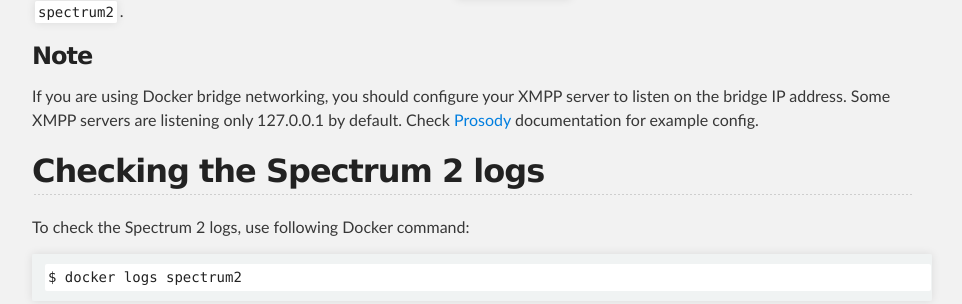
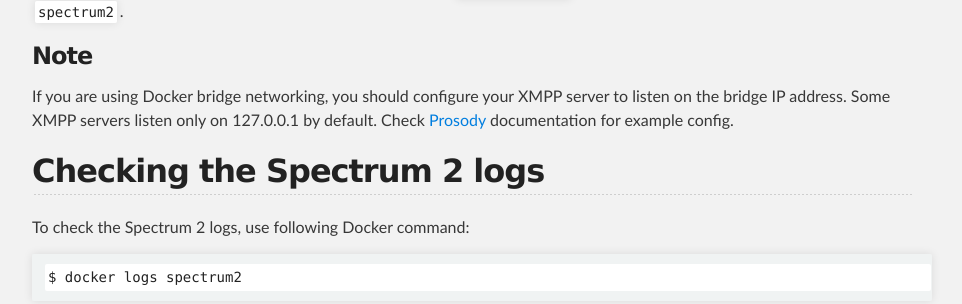
Before and after one commit to SpectrumIM/spectrum2, a Jekyll site: the page built from documentation/installation/docker.md, in a window 1280 px wide and 900 px high, scrolled down 1393 px. Shown: the part 174-478 px from the top of the window, without its empty margins (168-1130 px from the left). Built offline with Jekyll 4.4.1, drawn with Linux system fonts in a browser that asks for light colours.

Commit message:
Update docker.md

```diff
--- a/documentation/installation/docker.md
+++ b/documentation/installation/docker.md
@@ -57,7 +57,7 @@
 
 ### Note
 
-If you are using Docker bridge networking, you should configure your XMPP server to listen on the bridge IP address. Some XMPP servers are listening only 127.0.0.1 by default. Check [Prosody](https://prosody.im/doc/components) documentation for example config.
+If you are using Docker bridge networking, you should configure your XMPP server to listen on the bridge IP address. Some XMPP servers listen only on 127.0.0.1 by default. Check [Prosody](https://prosody.im/doc/components) documentation for example config.
 
 ## Checking the Spectrum 2 logs
 
```
